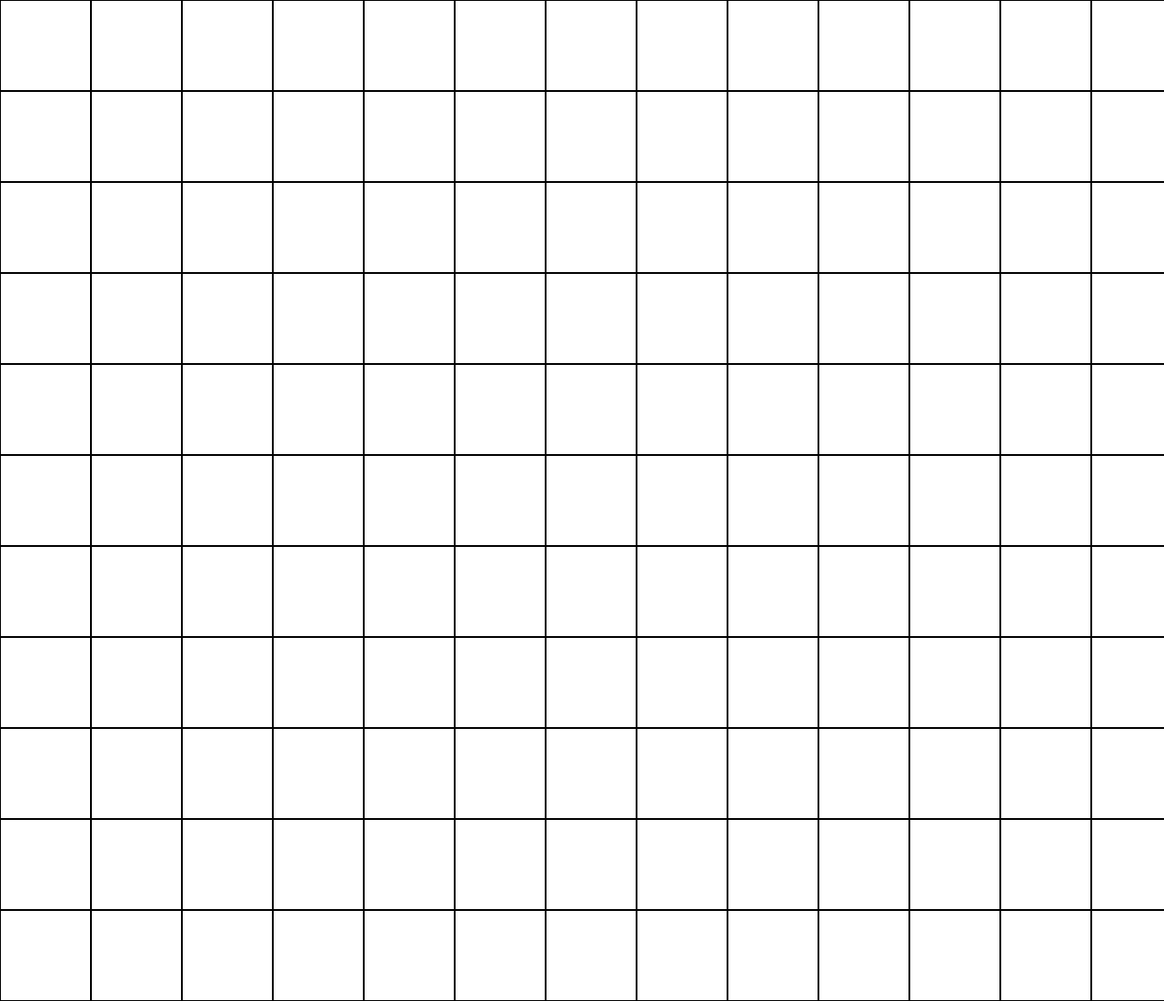
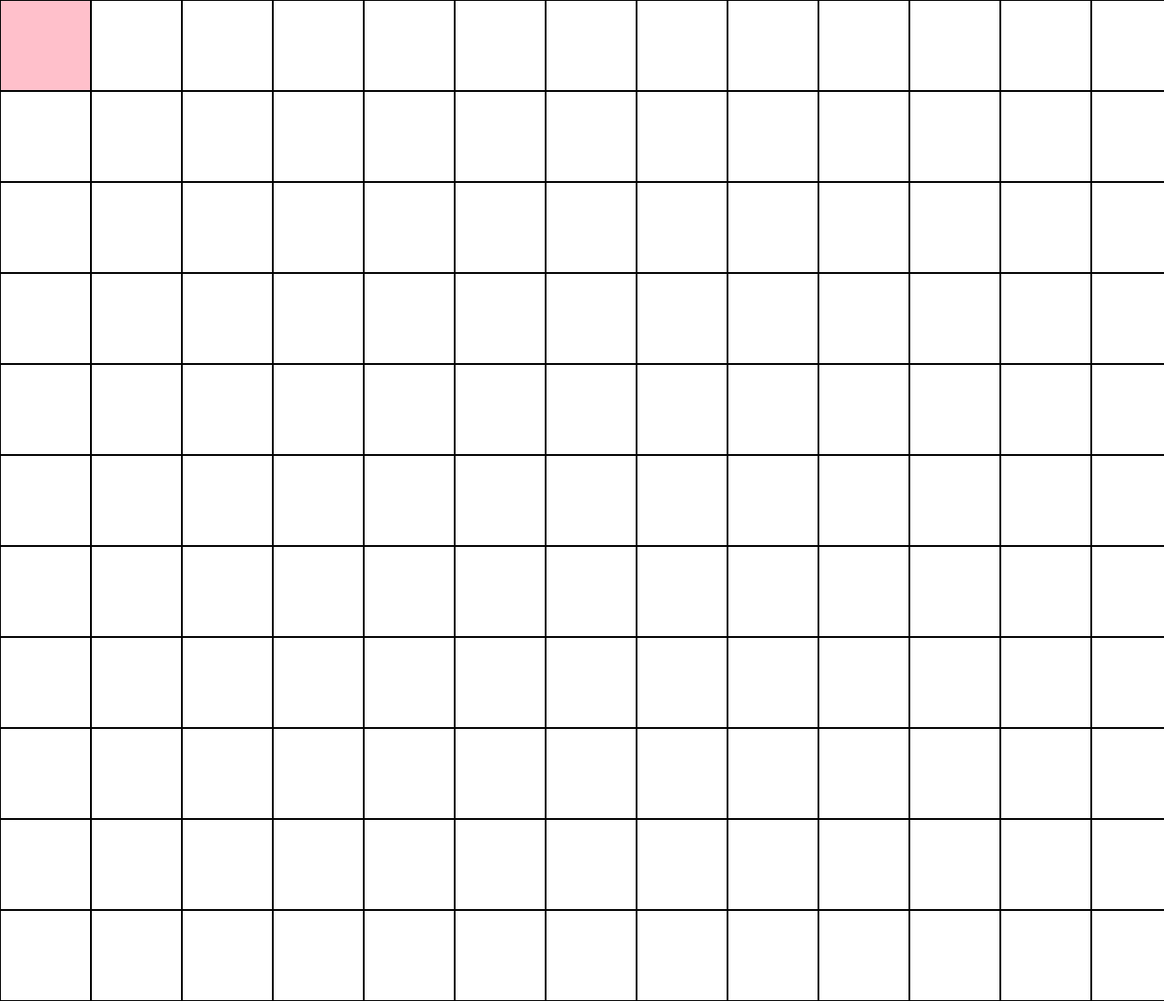
Before and after one commit to maru40391221/etch-a-sketch, a plain HTML site: page index.html in a window 1280 px wide. Shown: the top 1100 px of the page at 91% size. Drawn offline with Linux system fonts and the light colour scheme.

Commit message:
Set up a “hover” effect
Set up a “hover” effect so that the grid divs change color when your mouse passes over them, leaving a (pixelated) trail through your grid like a pen would.

```diff
--- a/script.js
+++ b/script.js
@@ -9,6 +9,7 @@ function createLines (){
         const line = document.createElement("div");
         container.appendChild(line);
         line.classList.add("line");
+        line.classList.add("colored");
         console.log(i);
     }
 }
--- a/style.css
+++ b/style.css
@@ -13,11 +13,18 @@
 .container{
 display:grid;
 grid-template-columns: repeat(16, 1fr);
+}
 
-}
+
 
 .line {
     width: 100px;
     height: 100px;
     border: 1px solid;
+    transition:0s 180s;
 }
+
+.colored:hover {
+    background-color: pink;
+    transition:0s;
+}
```
